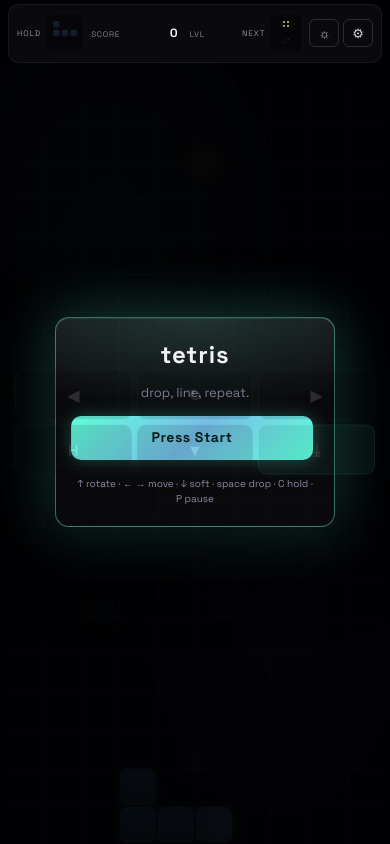
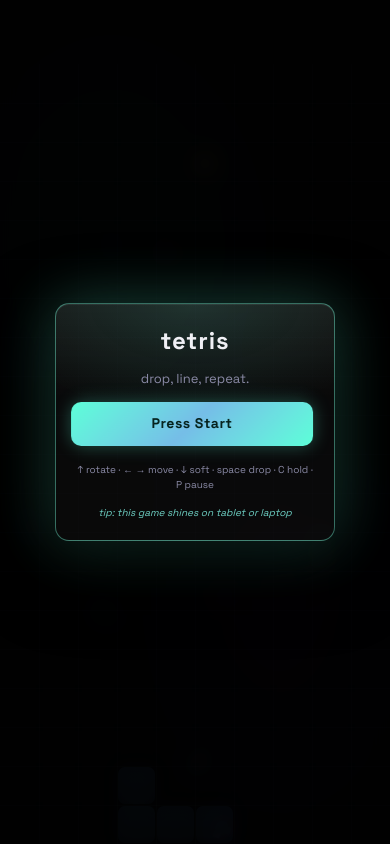
Before and after one commit to paulfxyz/tetris, a PHP site: page / in a window 390 px wide. Run offline with PHP 8.4, Linux system fonts and the light colour scheme.

Commit message:
v1.5.6: reliable vpad reveal + true full-screen modals + mobile tip
Fixed
- vpad reveal-on-touch: bind listener to .board-frame (was #game-canvas
  which is smaller than the play area since v1.5.4 flex-end pinning),
  plus pointerdown on .vpad itself so touches in the grid gaps keep
  the pad alive instead of letting the 3s auto-hide fire mid-touch
- start / pause / game-over modals are real full-screen takeovers on
  mobile: MutationObserver toggles body.dialog-open on every <dialog>
  open, body:has(.overlay:not([hidden])) catches the .overlay modal,
  both hide the floating mobile-bar + vpad. Backdrop strengthened
  (.72 -> .85, dialog backdrop .55 -> .78 + 8px blur), overlay z-index
  bumped 50 -> 60 for old non-top-layer browsers too
- Chrome/Comet bleed-through eliminated as a side effect

Added
- title-screen-only mobile tip: 'tip: this game shines on tablet or
  laptop'. Italic small, only on <=760px viewports, vanishes once
  the game starts

```diff
--- a/public/css/base.css
+++ b/public/css/base.css
@@ -91,7 +91,15 @@ body {
   max-width: 480px; width: calc(100% - 32px);
   box-shadow: 0 20px 60px rgba(0,0,0,.4);
 }
-.dialog::backdrop { background: rgba(0,0,0,.55); backdrop-filter: blur(4px); }
+.dialog::backdrop {
+  /* v1.5.6 — strengthen the backdrop on mobile so the dialog reads as a
+   * full takeover even when iOS bleeds position:fixed siblings on top of
+   * the dialog top-layer. The JS-driven `body.dialog-open` rule in
+   * game.css also hides the vpad + mobile-bar entirely while we're up. */
+  background: rgba(0,0,0,.78);
+  backdrop-filter: blur(8px);
+  -webkit-backdrop-filter: blur(8px);
+}
 .dialog-form { padding: 22px 24px; display: grid; gap: 14px; }
 .dialog-form h2 { margin: 0 0 4px; font-size: 18px; font-weight: 700; }
 .dialog-form fieldset {
--- a/public/css/game.css
+++ b/public/css/game.css
@@ -455,16 +455,22 @@ body.vpad-on .vpad { display: grid; }
     border-color: color-mix(in srgb, var(--color-accent) 60%, rgba(255, 255, 255, .14));
   }
 
-  /* OVERLAY (title / pause / game over) — fullscreen on mobile, solid bg. */
+  /* OVERLAY (title / pause / game over) — fullscreen on mobile, solid bg.
+   *
+   * v1.5.6 — z-index bumped from 50 → 60 (above the mobile-bar at 30 and
+   * vpad at 25), and we use `body:has(...)` below to suppress the vpad +
+   * mobile-bar entirely while the overlay is visible so the title /
+   * pause / game-over modal reads as a real 100 % takeover. The solid
+   * bg is also bumped to .85 for a more decisive dim. */
   .overlay {
     position: fixed;
     inset: 0;
-    background: rgba(0, 0, 0, .72);
+    background: rgba(0, 0, 0, .85);
     backdrop-filter: none;
     -webkit-backdrop-filter: none;
     border-radius: 0;
     padding: 24px;
-    z-index: 50;
+    z-index: 60;
   }
   .overlay-card {
     padding: 20px 18px;
@@ -477,6 +483,30 @@ body.vpad-on .vpad { display: grid; }
   .overlay-card h1 { font-size: 24px; }
   .overlay-card p { font-size: 13px; }
   .overlay-card small { font-size: 10px; line-height: 1.5; }
+  /* v1.5.6 — friendly heads-up on mobile that the game is better on a
+   * real keyboard. Subtle, italic, slightly warmer color so it doesn't
+   * compete with the cheat-sheet `<small>` above it. */
+  .overlay-card .mobile-tip {
+    font-size: 10px;
+    font-style: italic;
+    color: color-mix(in srgb, var(--color-accent) 60%, var(--color-text-muted));
+    margin-top: 2px;
+    line-height: 1.4;
+  }
+
+  /* v1.5.6 — while a modal (start overlay OR a native dialog) is open,
+   * hide the floating mobile-bar and the vpad so the modal reads as a
+   * real full-screen takeover. iOS Safari/Chrome sometimes paint
+   * `position: fixed` siblings on top of the <dialog> top-layer; this
+   * forces them out. `body:has(.overlay:not([hidden]))` catches the
+   * title / pause / game-over screen; `body.dialog-open` (set from JS
+   * via MutationObserver) catches the settings + game-over dialogs. */
+  body:has(.overlay:not([hidden])) .mobile-bar,
+  body:has(.overlay:not([hidden])) .vpad,
+  body.dialog-open .mobile-bar,
+  body.dialog-open .vpad {
+    display: none !important;
+  }
 
   /* Footer hidden on mobile to keep the single-screen rule. */
   .footer { display: none; }
--- a/public/index.html
+++ b/public/index.html
@@ -31,7 +31,7 @@
         </svg>
         <span>tetris</span>
       </a>
-      <a class="brand-version" href="https://github.com/paulfxyz/tetris/releases/tag/v1.5.5" target="_blank" rel="noopener" title="View this release on GitHub">v1.5.5</a>
+      <a class="brand-version" href="https://github.com/paulfxyz/tetris/releases/tag/v1.5.6" target="_blank" rel="noopener" title="View this release on GitHub">v1.5.6</a>
     </div>
     <nav class="topbar-actions">
       <button class="iconbtn" id="btn-zoom-out" title="Zoom out" aria-label="Zoom out">−</button>
@@ -217,7 +217,7 @@
 
   <!-- Footer -->
   <footer class="footer">
-    <span>tetris · v1.5.5 — drop, line, repeat.</span>
+    <span>tetris · v1.5.6 — drop, line, repeat.</span>
     <br />
     <a href="https://github.com/paulfxyz/tetris" target="_blank" rel="noopener">source on github</a>
     <span class="sep">/</span>
--- a/public/js/input.js
+++ b/public/js/input.js
@@ -162,6 +162,14 @@ export class Input {
   // because thumbs are imprecise.
   bindVPad() {
     if (!this.vpadEl) return;
+    // v1.5.6 — keep the pad alive while the user is touching ANY part
+    // of the vpad, including the grid gaps between buttons. Without this
+    // a finger landing in the small gap between, say, the rotate and right
+    // buttons would let the 3 s auto-hide timer fire while still mid-touch,
+    // and the pad would fade out from under the user's thumb.
+    this.vpadEl.addEventListener('pointerdown', () => {
+      if (this.revealVPad) this.revealVPad();
+    });
     this.vpadEl.querySelectorAll('.vbtn').forEach(btn => {
       const action = btn.dataset.action;
       let holdTimer, repeatTimer;
--- a/public/sw.js
+++ b/public/sw.js
@@ -1,7 +1,7 @@
 // tetris — service worker
 // Cache-first for the small static bundle so the game works offline.
 
-const CACHE = 'tetris-v1.5.5';
+const CACHE = 'tetris-v1.5.6';
 const ASSETS = [
   './',
   'index.html',
```
Also changed, not shown: CHANGELOG.md, README.md, public/js/app.js.
